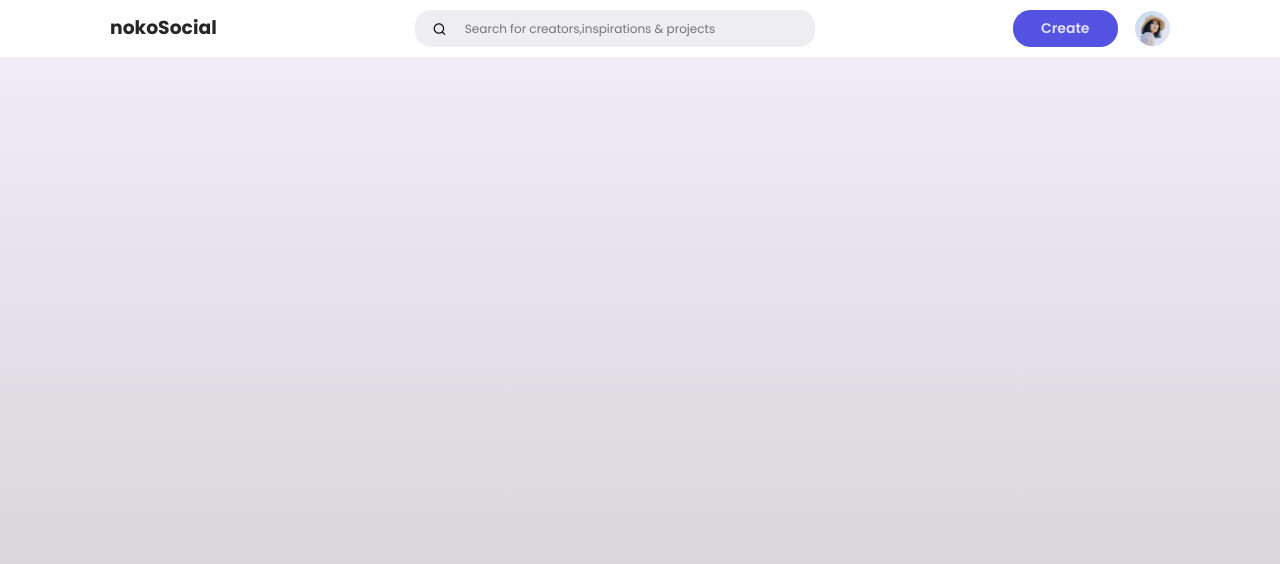
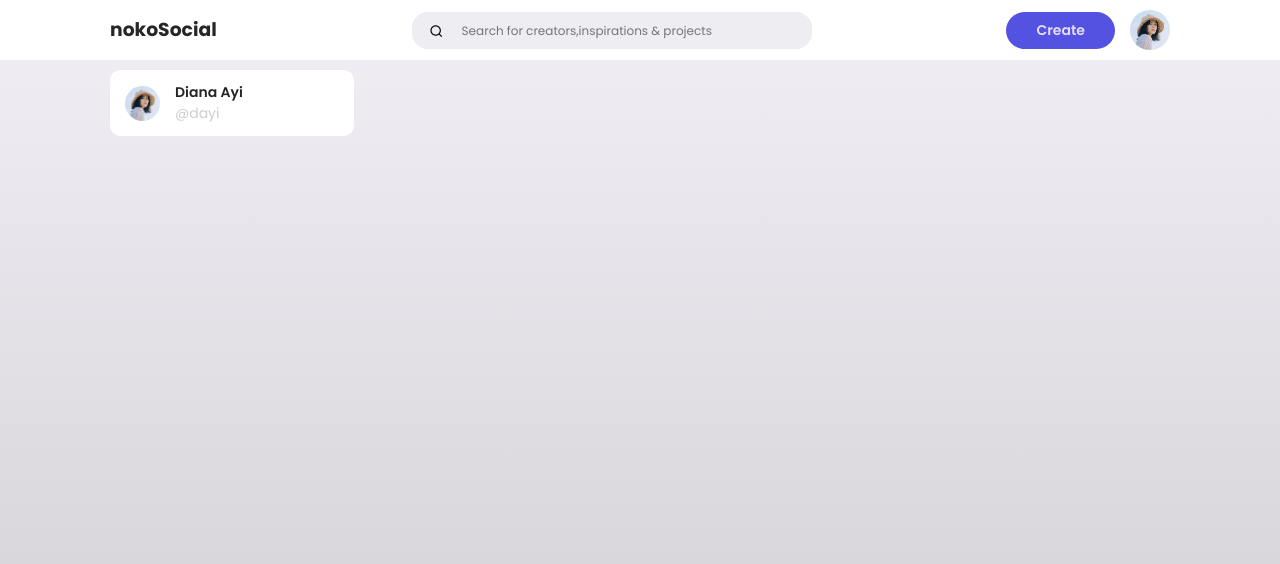
Before and after one commit to AbdulSamadCodes/Social-media-website-homePage-Tailwind-CSS-, a website: page index.html in a window 1280 px wide. Drawn offline with nearby package versions, Linux system fonts and the light colour scheme.

Commit message:
Working on sidebar

```diff
--- a/Styles/custom__utility__classes.css
+++ b/Styles/custom__utility__classes.css
@@ -5,3 +5,7 @@
 .text-secondary {
   color:var(--clr-text-secondary);
 }
+
+.primary-bg {
+  background-color:var(--clr-primary-bg);
+}
--- a/Styles/global__custom__properties.css
+++ b/Styles/global__custom__properties.css
@@ -1,7 +1,13 @@
 :root {
   /* spacings */
   --wrapper-container-padding:1rem 2rem;
-  --primary-btn-padding:0.8rem 2.8rem;
+  --primary-btn-padding:0.8rem 3rem;
+
+  --main-wrapper-gap:1rem;
+  --main-wrapper-columns:23% 1fr 23%;
+
+  --sidebar-padding:1.2rem 1.5rem;
+  --sidebar-radius:1rem;
 
   /* widths */
   --wrapper-container-maxwidth:110rem;
@@ -12,7 +18,7 @@
 
   /* colors */
   --clr-body-bg:hsl(270, 29%, 95%),hsl(270, 6%, 81%);
-  --clr-white:hsl(0,100%,100%);
+  --clr-primary-bg:hsl(0,100%,100%);
   --clr-text-primary:hsl(0, 0%, 15%);
   --clr-text-secondary:hsl(240, 5%, 81%);
 
--- a/Styles/main__styles.css
+++ b/Styles/main__styles.css
@@ -4,13 +4,20 @@
   padding: var(--wrapper-container-padding);
 }
 
-/* header */
-.header {
-  background-color: var(--clr-white);
+.sidebar:not(.primary-sidebar){
+  padding:var(--sidebar-padding);
 }
 
+.primary-sidebar > *{
+  padding:var(--sidebar-padding);
+  border-radius:var(--sidebar-radius);
+}
+
+/* header */
 .user-profile {
-  width: 3.5rem;
+  --width:4rem;
+
+  width: var(--width);
   aspect-ratio: 1/1;
 }
 
@@ -39,6 +46,21 @@
   top: var(--top-pos);
 }
 
+/* main */
+.main-container {
+  padding-block-start:6rem;
+}
+
+.main-container > .wrapper-container{
+  grid-template-columns:var(--main-wrapper-columns);
+  gap:var(--main-wrapper-gap);
+}
+
+/* primary sidebar */
+.primary-sidebar .user-profile {
+  --width:3.5rem;
+}
+
 /* media queries */
 @media (width > 768px) {
   .header__searchbar-wrapper {
--- a/Styles/output.css
+++ b/Styles/output.css
@@ -1,3 +1,37 @@
+.container {
+  width: 100%
+}
+
+@media (min-width: 640px) {
+  .container {
+    max-width: 640px
+  }
+}
+
+@media (min-width: 768px) {
+  .container {
+    max-width: 768px
+  }
+}
+
+@media (min-width: 1024px) {
+  .container {
+    max-width: 1024px
+  }
+}
+
+@media (min-width: 1280px) {
+  .container {
+    max-width: 1280px
+  }
+}
+
+@media (min-width: 1536px) {
+  .container {
+    max-width: 1536px
+  }
+}
+
 .fixed {
   position: fixed
 }
@@ -22,8 +56,20 @@
   display: flex
 }
 
+.grid {
+  display: grid
+}
+
 .w-full {
   width: 100%
+}
+
+.shrink-0 {
+  flex-shrink: 0
+}
+
+.flex-wrap {
+  flex-wrap: wrap
 }
 
 .items-center {
@@ -38,8 +84,8 @@
   gap: 2.5rem
 }
 
-.gap-7 {
-  gap: 1.75rem
+.gap-6 {
+  gap: 1.5rem
 }
 
 .overflow-hidden {
@@ -48,14 +94,6 @@
 
 .rounded-full {
   border-radius: 9999px
-}
-
-.rounded-2xl {
-  border-radius: 1rem
-}
-
-.rounded-3xl {
-  border-radius: 1.5rem
 }
 
 .text-3xl {
--- a/Styles/reused_styles.css
+++ b/Styles/reused_styles.css
@@ -2,5 +2,5 @@
   background-color:var(--clr-bg-primarybtn);
   color:var(--clr-primarybtn);
   padding:var(--primary-btn-padding);
-  border-radius:1.8rem;
+  border-radius:2rem;
 }
--- a/index.html
+++ b/index.html
@@ -17,7 +17,10 @@
     <link rel="stylesheet" href="Styles/output.css" />
 
     <!-- iconscout cdn link-->
-   <link rel="stylesheet" href="https://unicons.iconscout.com/release/v2.1.6/css/unicons.css">
+    <link
+      rel="stylesheet"
+      href="https://unicons.iconscout.com/release/v2.1.6/css/unicons.css"
+    />
 
     <!-- custom css link -->
     <link rel="stylesheet" href="Styles/global__custom__properties.css" />
@@ -29,7 +32,7 @@
 
   <body>
     <!-- header -->
-    <header class="header fixed w-full">
+    <header class="header fixed w-full primary-bg">
       <div
         class="wrapper-container flex items-center justify-between me-auto ms-auto"
       >
@@ -38,7 +41,9 @@
         </div>
 
         <div class="header__searchbar-wrapper gap-10 relative">
-          <span class="absolute search-icon"><i class="uil uil-search"></i></span>
+          <span class="absolute search-icon"
+            ><i class="uil uil-search"></i
+          ></span>
           <input
             type="search"
             placeholder="Search for creators,inspirations & projects"
@@ -46,7 +51,7 @@
           />
         </div>
 
-        <div class="create-box flex items-center gap-7">
+        <div class="create-box flex items-center gap-6">
           <button class="primary-btn create__btn font-semibold">Create</button>
 
           <div class="user-profile overflow-hidden rounded-full">
@@ -56,7 +61,37 @@
       </div>
     </header>
 
+    <!-- main -->
+    <main class="main-container">
+      <div class="wrapper-container grid ms-auto me-auto">
+
+        <!-- primary sidebar   -->
+        <aside class="sidebar primary-sidebar">
+          <div class="user__info primary-bg">
+            <div
+              class="user-info-wrapper flex items-center gap-6 shrink-0 flex-wrap"
+            >
+              <div class="user-profile overflow-hidden rounded-full">
+                <img src="images/profile-1.jpg" />
+              </div>
+
+              <div class="user__info">
+                <p class="user__name text-primary font-semibold">Diana Ayi</p>
+                <p class="text-secondary">@dayi</p>
+              </div>
+            </div>
+          </div>
+
+          <div class="sidebar-nav">
+
+          </div>
+        </aside>
+
+        <article></article>
+
+        <aside></aside>
+      </div>
+    </main>
 
   </body>
-
 </html>
```
